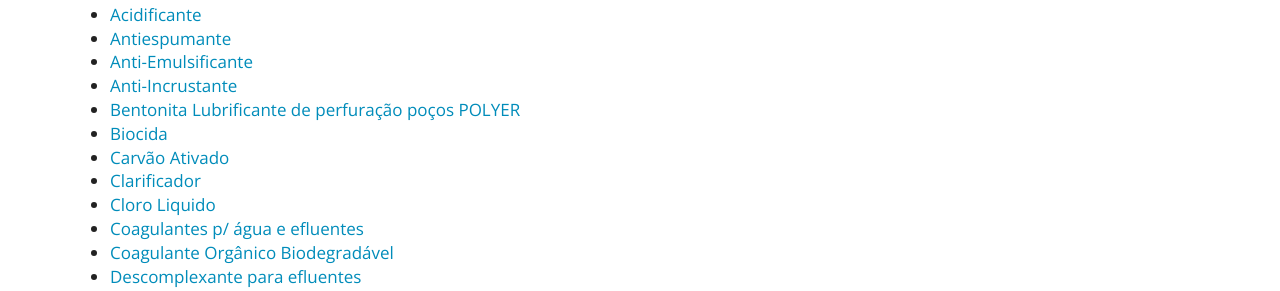
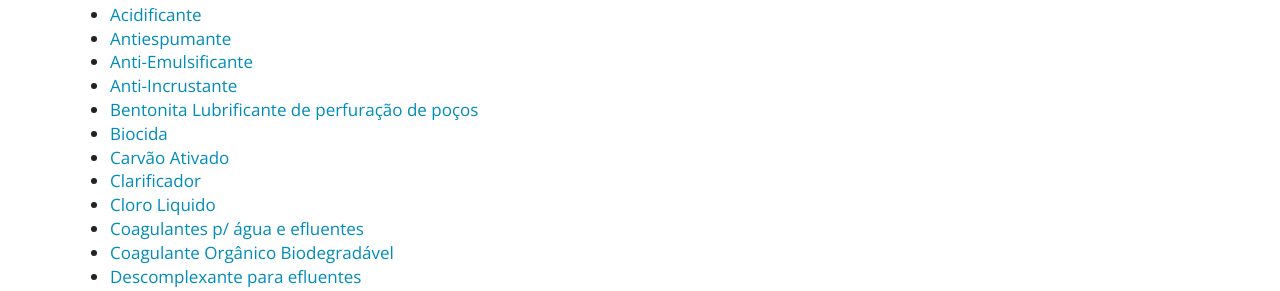
Before and after one commit to purewaterefluentes/purewaterefluentes.github.io, a Jekyll site: the page built from produtos/index.md, in a window 1280 px wide and 900 px high. Shown: the part 445-736 px from the top of the window. Built offline with Jekyll 4.4.1, drawn with Linux system fonts in a browser that asks for light colours; nearby versions of some CDN libraries; library files that are not in the unit come from our copies.

Commit message:
Update index.md

```diff
--- a/produtos/index.md
+++ b/produtos/index.md
@@ -11,7 +11,7 @@
 - [Antiespumante](antiespumante.html)
 - [Anti-Emulsificante](anti-emulsificante-efluentes.html)
 - [Anti-Incrustante](anti-incrustante.html)
-- [Bentonita Lubrificante de perfuração poços POLYER](lubrificante-perfuracao-polyer.html)
+- [Bentonita Lubrificante de perfuração de poços](lubrificante-perfuracao-pocos.html)
 - [Biocida](biocida.html)
 - [Carvão Ativado](carvao-ativado.html)
 - [Clarificador](clarificador-agua-efluentes.html)
```
